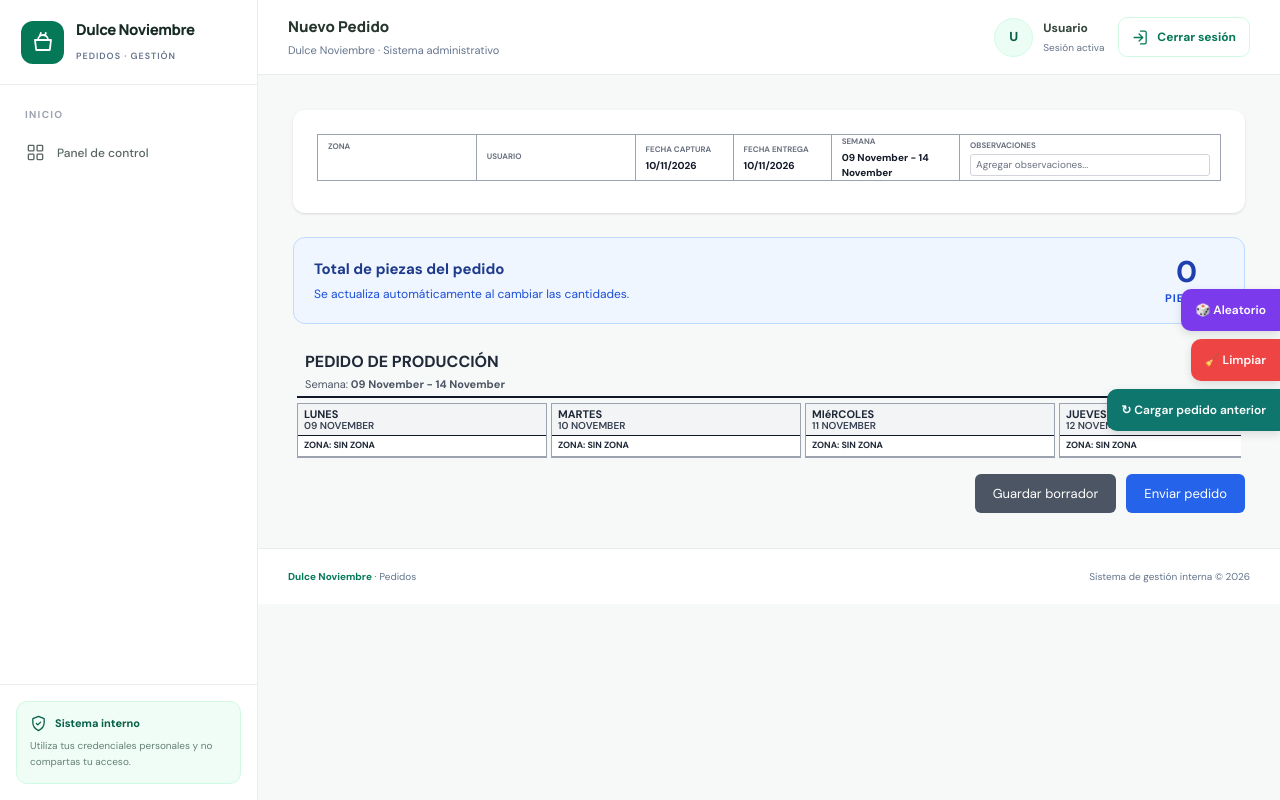
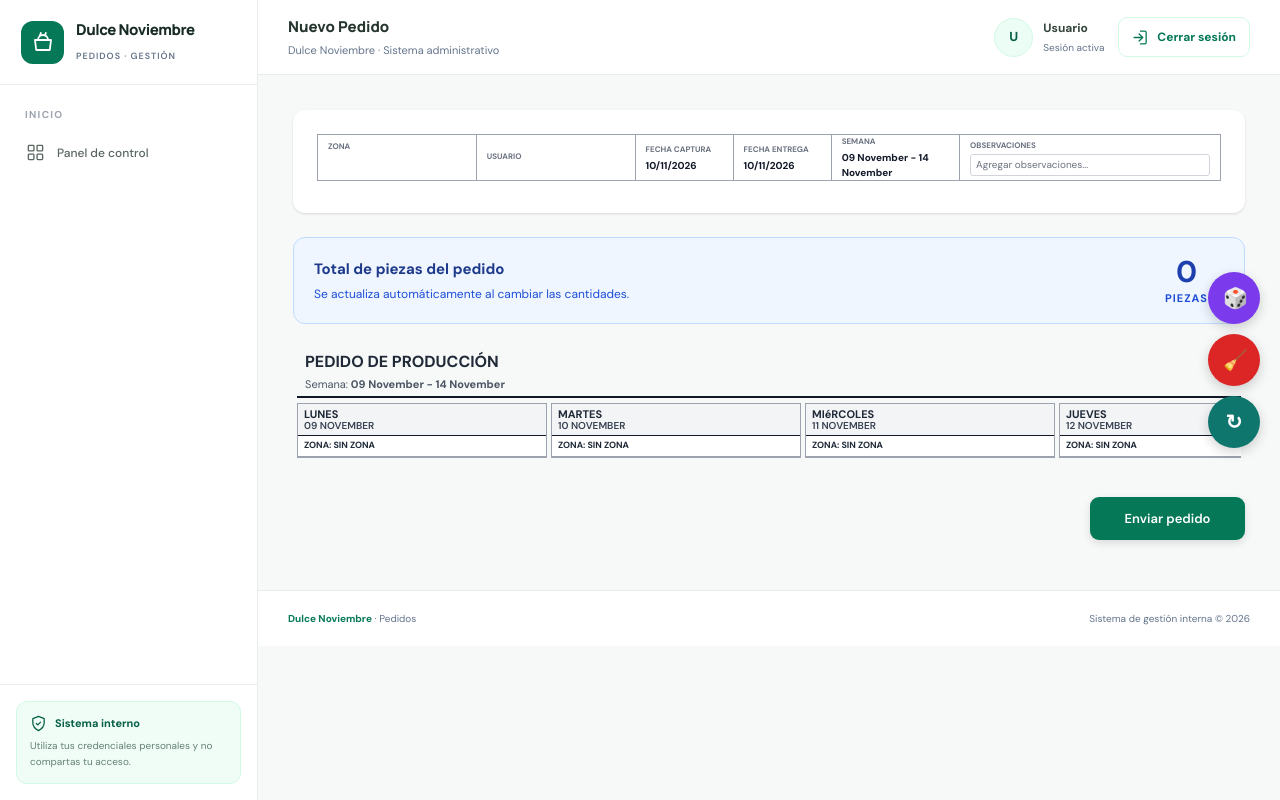
Before and after one commit to Dulcenovsistemas/dn-erp, a Laravel app: template resources/views/pedidos/create.blade.php in a window 1280 px wide. Run offline with Laravel 12, Linux system fonts and the light colour scheme; the template is opened without the code that fills it, so the values that code supplies are empty; style sheets or scripts are compiled from the project's sources; some libraries are stand-ins or nearby versions.

Commit message:
Botones flotantes

```diff
--- a/resources/views/pedidos/create.blade.php
+++ b/resources/views/pedidos/create.blade.php
@@ -40,16 +40,6 @@
             <button
                 type="submit"
                 name="accion"
-                value="borrador"
-                class="btn-borrador">
-
-                Guardar borrador
-
-            </button>
-
-            <button
-                type="submit"
-                name="accion"
                 value="enviar"
                 class="btn-enviar">
 
@@ -68,27 +58,31 @@
         <button
             type="button"
             id="llenar-aleatorio"
-            class="btn-aleatorio">
-
-            🎲 Aleatorio
-
+            class="btn-flotante btn-aleatorio"
+            title="Aleatorio"
+        >
+            <span class="icono">🎲</span>
+            <span class="texto">Aleatorio</span>
         </button>
 
         <button
             type="button"
             id="limpiar-pedido"
-            class="btn-limpiar">
-
-            🧹 Limpiar
-
+            class="btn-flotante btn-limpiar"
+            title="Limpiar pedido"
+        >
+            <span class="icono">🧹</span>
+            <span class="texto">Limpiar</span>
         </button>
 
         <button
             type="button"
             id="cargar-pedido-anterior"
-            class="btn-anterior"
+            class="btn-flotante btn-anterior"
+            title="Cargar pedido anterior"
         >
-            ↻ Cargar pedido anterior
+            <span class="icono">↻</span>
+            <span class="texto">Cargar pedido anterior</span>
         </button>
 
     </div>
@@ -237,7 +231,7 @@ const inputs = document.querySelectorAll(
 
 
             botonAnterior.disabled = true;
-            botonAnterior.textContent = 'Cargando...';
+            botonAnterior.querySelector('.texto').textContent = 'Cargando...';
 
 
             try {
@@ -337,9 +331,8 @@ const inputs = document.querySelectorAll(
             } finally {
 
                 botonAnterior.disabled = false;
-                botonAnterior.textContent =
-                    '↻ Cargar pedido anterior';
-
+                botonAnterior.querySelector('.texto').textContent =
+                        'Cargar pedido anterior';
             }
 
         });
@@ -482,32 +475,10 @@ const inputs = document.querySelectorAll(
     margin-top: 12px;
 }
 
-.btn-borrador,
-.btn-enviar {
-    border: none;
-    border-radius: 6px;
-    padding: 10px 18px;
-    color: white;
-    cursor: pointer;
-    font-size: 13px;
-}
-
-.btn-borrador {
-    background: #4b5563;
-}
-
-.btn-enviar {
-    background: #2563eb;
-}
-
-
-/* ==========================================
-   ETIQUETAS LATERALES DEL PEDIDO
-========================================== */
-
+/* CONTENEDOR DE BOTONES FLOTANTES */
 .pedido-flotantes {
     position: fixed;
-    right: 0;
+    right: 20px;
     top: 45%;
     transform: translateY(-50%);
     z-index: 9999;
@@ -515,74 +486,111 @@ const inputs = document.querySelectorAll(
     display: flex;
     flex-direction: column;
     align-items: flex-end;
-    gap: 8px;
+    gap: 10px;
 }
 
-.pedido-flotantes button {
+/* BOTONES */
+.btn-flotante {
+    box-sizing: border-box;
+    width: 52px;
+    height: 52px;
+    padding: 0 15px;
+
+    display: flex;
+    align-items: center;
+    justify-content: flex-start;
+    gap: 12px;
+
+    overflow: hidden;
+    white-space: nowrap;
+
     border: none;
-    border-radius: 10px 0 0 10px;
-    padding: 12px 14px;
+    border-radius: 50px;
 
     color: white;
-    font-size: 12px;
+    font-size: 14px;
     font-weight: 600;
-    white-space: nowrap;
+    cursor: pointer;
 
-    cursor: pointer;
-    box-shadow: 0 3px 10px rgba(0, 0, 0, .12);
+    box-shadow: 0 4px 12px rgba(0,0,0,0.18);
 
-    transition: padding-right .2s ease,
-                filter .2s ease,
-                box-shadow .2s ease;
+    transition: width 0.3s ease,
+                transform 0.3s ease,
+                box-shadow 0.3s ease;
 }
 
-/* Efecto al pasar el cursor */
-.pedido-flotantes button:hover {
-    padding-right: 22px;
-    filter: brightness(.92);
-    box-shadow: 0 4px 12px rgba(0, 0, 0, .18);
+/* ICONOS */
+.btn-flotante .icono {
+    min-width: 22px;
+    font-size: 20px;
+    text-align: center;
 }
 
-/* Colores */
+/* TEXTO */
+.btn-flotante .texto {
+    opacity: 0;
+    transition: opacity 0.2s ease;
+}
+
+/* EXPANSIÓN */
+.btn-flotante:hover {
+    width: max-content;
+    max-width: 280px;
+    border-radius: 30px;
+    transform: translateX(-5px);
+}
+
+.btn-flotante:hover .texto {
+    opacity: 1;
+}
+
+/* COLORES */
 .btn-aleatorio {
     background: #7c3aed;
 }
 
 .btn-limpiar {
-    background: #ef4444;
+    background: #dc2626;
 }
 
 .btn-anterior {
     background: #0f766e;
 }
 
-/* Botón deshabilitado */
+/* HOVER */
+.btn-aleatorio:hover {
+    background: #6d28d9;
+}
+
+.btn-limpiar:hover {
+    background: #b91c1c;
+}
+
+.btn-anterior:hover {
+    background: #115e59;
+}
+
+/* DESHABILITADO */
 .pedido-flotantes button:disabled {
     opacity: .6;
     cursor: not-allowed;
-    box-shadow: none;
 }
 
-/* Adaptación para móviles */
+/* MÓVILES */
 @media (max-width: 768px) {
     .pedido-flotantes {
+        right: 10px;
+        bottom: 15px;
         top: auto;
-        bottom: 15px;
-        right: 0;
         transform: none;
-        gap: 6px;
     }
 
-    .pedido-flotantes button {
-        padding: 10px 11px;
-        font-size: 11px;
-        border-radius: 8px 0 0 8px;
-    }
-
-    .pedido-flotantes button:hover {
-        padding-right: 14px;
+    .btn-flotante {
+        width: 46px;
+        height: 46px;
     }
 }
+
 
 
 #resumen-piezas-pedido {
@@ -636,6 +644,73 @@ const inputs = document.querySelectorAll(
     letter-spacing: 1px;
 }
 
+/* ACCIONES DEL PEDIDO */
+.pedido-acciones {
+    display: flex;
+    justify-content: flex-end;
+    align-items: center;
+    gap: 12px;
+    margin-top: 20px;
+    padding: 15px 0;
+}
+
+/* ESTILO GENERAL */
+.btn-borrador,
+.btn-enviar {
+    border: none;
+    border-radius: 9px;
+    padding: 12px 22px;
+    min-width: 155px;
+
+    color: white;
+    cursor: pointer;
+    font-size: 13px;
+    font-weight: 600;
+
+    transition: all 0.25s ease;
+    box-shadow: 0 3px 8px rgba(0,0,0,0.12);
+}
+
+/* GUARDAR BORRADOR */
+.btn-borrador {
+    background: #475569;
+}
+
+.btn-borrador:hover {
+    background: #334155;
+    transform: translateY(-2px);
+    box-shadow: 0 5px 12px rgba(0,0,0,0.18);
+}
+
+/* ENVIAR PEDIDO */
+.btn-enviar {
+    background: #047857;
+}
+
+.btn-enviar:hover {
+    background: #065f46;
+    transform: translateY(-2px);
+    box-shadow: 0 5px 12px rgba(0,0,0,0.18);
+}
+
+/* EFECTO AL PRESIONAR */
+.btn-borrador:active,
+.btn-enviar:active {
+    transform: translateY(0);
+}
+
+/* MÓVILES */
+@media (max-width: 600px) {
+    .pedido-acciones {
+        flex-direction: column;
+        align-items: stretch;
+    }
+
+    .btn-borrador,
+    .btn-enviar {
+        width: 100%;
+    }
+}
 
 
 </style>
```
